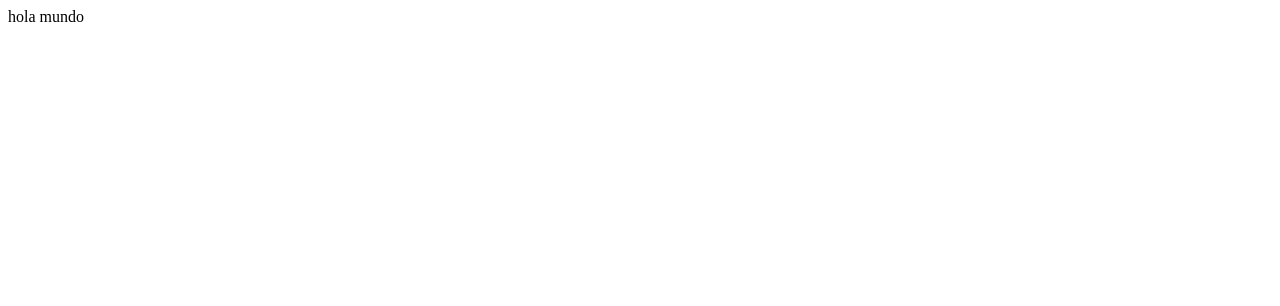
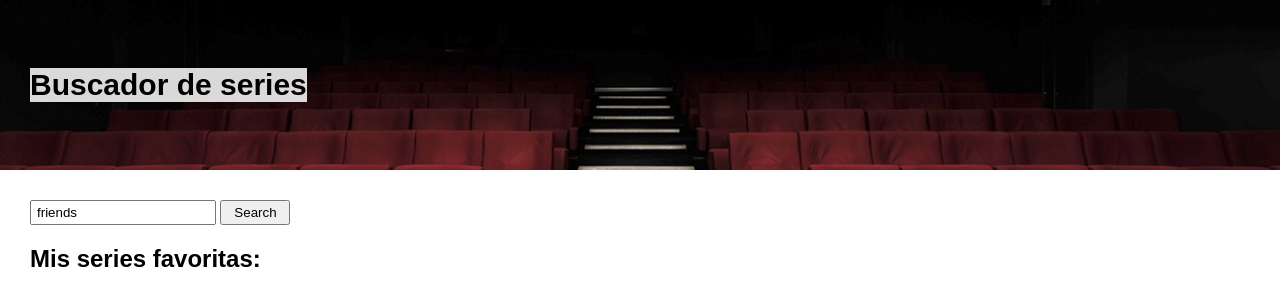
Before and after one commit to BMatillaVaras/modulo-2-evaluacion-final-BMatillaVaras, a website: page docs/index.html in a window 1280 px wide. Drawn offline with Linux system fonts and the light colour scheme.

Commit message:
actualize docs with html css and js logic for search and favorites

```diff
--- a/docs/assets/css/main.css
+++ b/docs/assets/css/main.css
@@ -0,0 +1 @@
+*{box-sizing:border-box;margin:0;padding:0;list-style:none}.header{background-image:url("../images/cine-vacio-sillas.jpg");background-position:center;background-size:cover;height:170px;display:flex;align-items:center}.header__title{font-family:sans-serif;font-size:30px;background-color:white;margin-left:30px;opacity:0.85}.main{display:flex;font-family:sans-serif;margin:30px 0 0 30px}.main__section1{width:25vw}.main__section1--input{height:25px;padding-left:5px}.main__section1--search{height:25px;width:70px}.main__section1--favorite{margin-top:20px;font-size:24px}.main__section1favorite-list{display:flex;flex-direction:column;align-items:center}.main__section2{width:75vw;margin-left:30px}.main__section2--list{display:flex;flex-wrap:wrap}.shows-list{display:flex;flex-direction:column;align-items:center;margin:10px;width:220px;padding-bottom:5px}.shows-list__title{margin-bottom:5px;font-size:18px;height:57px;text-align:center}.shows-list__container{height:295px;width:210px}.show__item--favorite{font-family:Verdana, Geneva, Tahoma, sans-serif;background-color:coral}.favorite-list{display:flex;justify-content:center;margin:10px;width:220px;padding-bottom:5px}.favorite-list__container{height:147.5px;width:105px}.favorite-list__title{font-size:10px}
--- a/docs/index.html
+++ b/docs/index.html
@@ -13,7 +13,28 @@
   </head>
 
   <body>
-    hola mundo
+    <header class="header">
+      <h1 class="header__title">Buscador de series</h1>
+    </header>
+    <main class="main">
+      <section class="main__section1">
+        <form action="">
+          <input
+            type="text"
+            class="main__section1--input input js__input"
+            placeholder="Busca una serie"
+            value="friends"
+          />
+          <button class="main__section1--search js__btn">Search</button>
+        </form>
+        <h2 class="main__section1--favorite">Mis series favoritas:</h2>
+        <ul class="main__section1--favorite-list"></ul>
+      </section>
+      <section class="main__section2">
+        <ul class="main__section2--list shows_list js-shows-list"></ul>
+      </section>
+    </main>
+
     <script src="./assets/js/main.js"></script>
   </body>
 </html>
```
Also changed, not shown: docs/assets/js/main.js (+1 -1 lines), docs/assets/images/bg-adalab.png (deleted), docs/assets/images/cine-vacio-sillas.jpg (added), docs/assets/images/logo-adalab.png (deleted).
